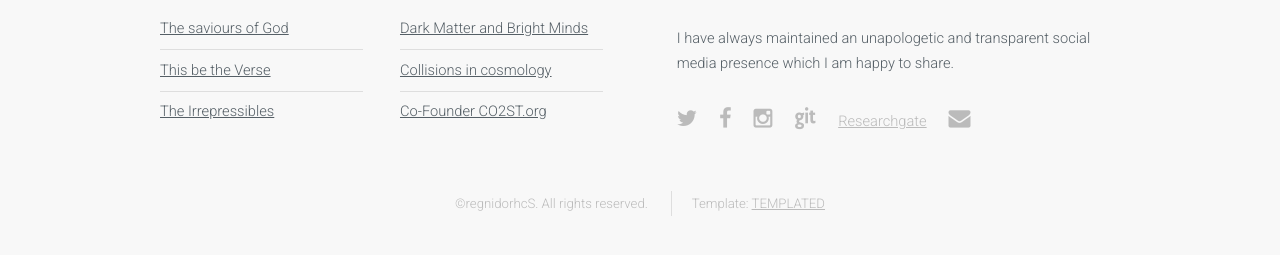
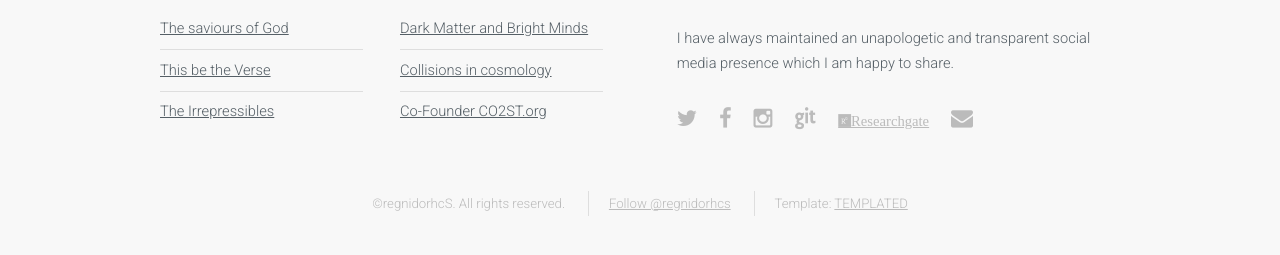
Before and after one commit to Regnidorhcs/Regnidorhcs, a Jekyll site: the page built from Thoughts.html, in a window 1280 px wide and 900 px high, scrolled down 2942 px. Shown: the part 625-880 px from the top of the window. Built offline with Jekyll 4.4.1, drawn with Linux system fonts in a browser that asks for light colours; nearby versions of some CDN libraries; comment, search, counter and statistics services are not loaded.

Commit message:
a few corrections and twitter feed added

```diff
--- a/_includes/footer.html
+++ b/_includes/footer.html
@@ -1,3 +1,7 @@
+<head>
+  <link rel="stylesheet" href="https://use.fontawesome.com/releases/v5.1.0/css/all.css">
+  <link rel="stylesheet" href="https://use.fontawesome.com/releases/v5.1.0/css/v4-shims.css">
+</head>
 <!-- Footer -->
 <footer id="footer">
     <div class="container">
@@ -39,6 +43,7 @@
         </div>
         <ul class="copyright">
             <li>&copy;regnidorhcS. All rights reserved.</li>
+            <li><a href="https://twitter.com/regnidorhcs?ref_src=twsrc%5Etfw" class="twitter-follow-button" data-show-count="false">Follow @regnidorhcs</a><script async src="https://platform.twitter.com/widgets.js" charset="utf-8"></script></li>
             <li>Template: <a href="http://templated.co">TEMPLATED</a></li>
             <!--<li>Images: <a href="http://unsplash.com">Unsplash</a></li>-->
             <!--<li>Jekyll Template: <a href="http://cloudcannon.com">Cloud Cannon</a></li>-->
--- a/_layouts/landing-page.html
+++ b/_layouts/landing-page.html
@@ -13,8 +13,8 @@
                 <h2>What is Life?</h2>
                 <p>I am a physics PhD student at UCL with a deep interest in Dark Matter</p>
                 <ul class="actions">
-                    <li><a href="documents/Nicolas_Angelides_CV_Aug_2017.pdf" class="button big black" style="opacity:0.8">CV</a></li>
-                    <li><a href="mailto:angelidesnicolas@gmail.com?Subject=Hello There 🦄" class="button big black" style="opacity:0.8">Contact</a></li>
+                    <li><a href="documents/Nicolas_Angelides_CV_Aug_2017.pdf" target="_blank" class="button big black" style="opacity:0.8">CV</a></li>
+                    <li><a href="mailto:angelidesnicolas@gmail.com?Subject=Hello There 🦄" class="button big black"  style="opacity:0.8">Contact</a></li>
                 </ul>
             </div>
         </section>
```
Also changed, not shown: index.html (+12 -9 lines), 1 other file.
